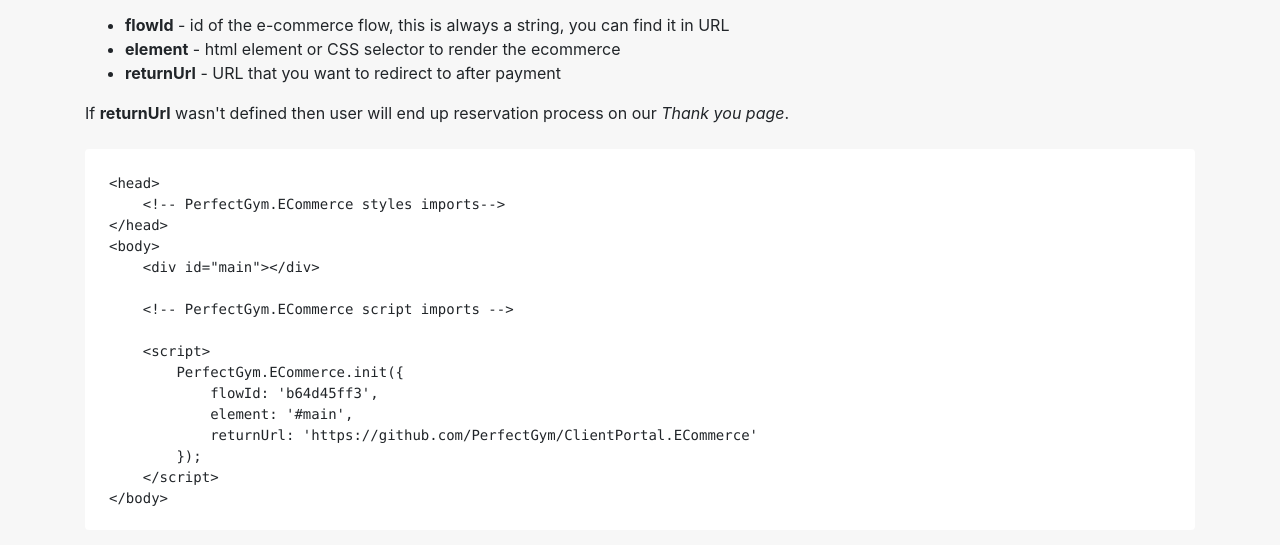
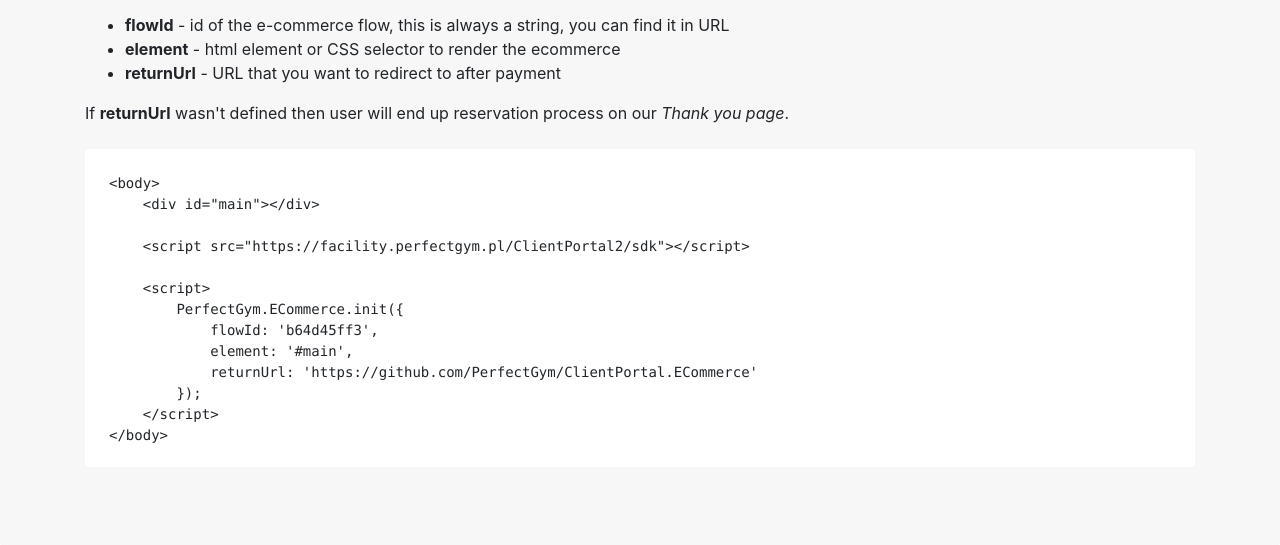
Before and after one commit to PerfectGym/ClientPortal.ECommerce, a plain HTML site: page docs/returnUrl.html in a window 1280 px wide. Shown: the part 223-768 px from the top of the page. Drawn offline with nearby package versions, Linux system fonts and the light colour scheme; a script that the page names is missing.

Commit message:
Poprawki w przykładach

```diff
--- a/docs/returnUrl.html
+++ b/docs/returnUrl.html
@@ -118,13 +118,10 @@
             <p class="mb-4">If <strong>returnUrl</strong> wasn't defined then user will end up reservation process on our <i>Thank you page</i>.</p>
 
             <pre class="prettyprint lang-html text-left pl-4 pt-4" style="border-color: #ddd; border-radius: 4px; background: white">
-&lt;head&gt;
-    &lt;!-- PerfectGym.ECommerce styles imports--&gt;
-&lt;/head&gt;
 &lt;body&gt;
     &lt;div id=&quot;main&quot;&gt;&lt;/div&gt;
 
-    &lt;!-- PerfectGym.ECommerce script imports --&gt;
+    &lt;script src="https://facility.perfectgym.pl/ClientPortal2/sdk"&gt;&lt;/script&gt;
 
     &lt;script&gt;
         PerfectGym.ECommerce.init({
```
